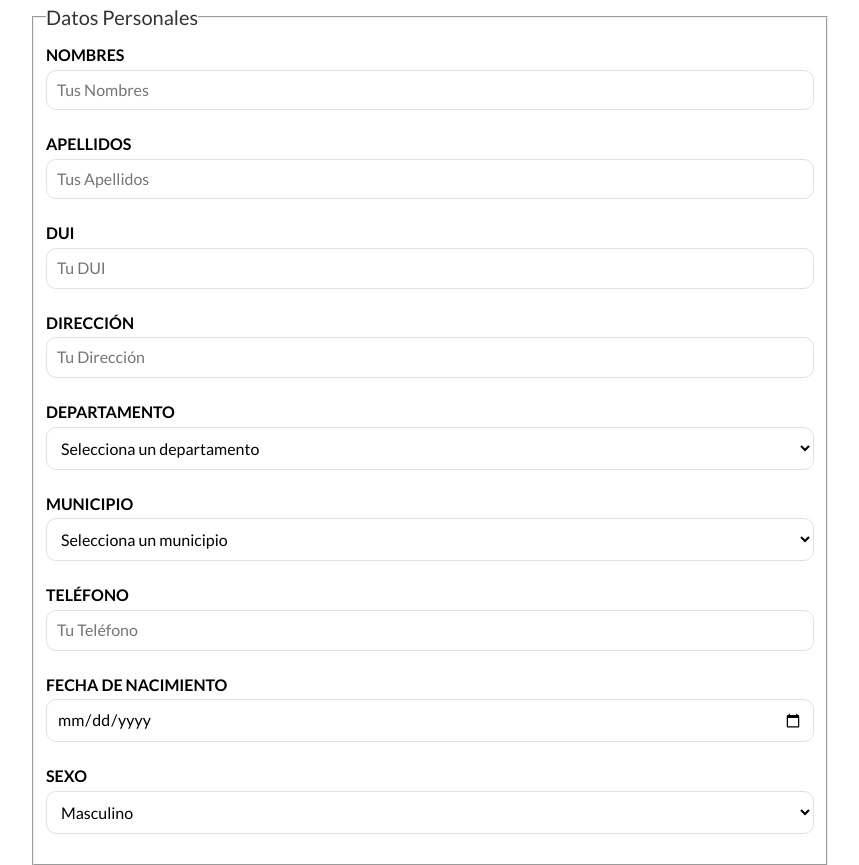
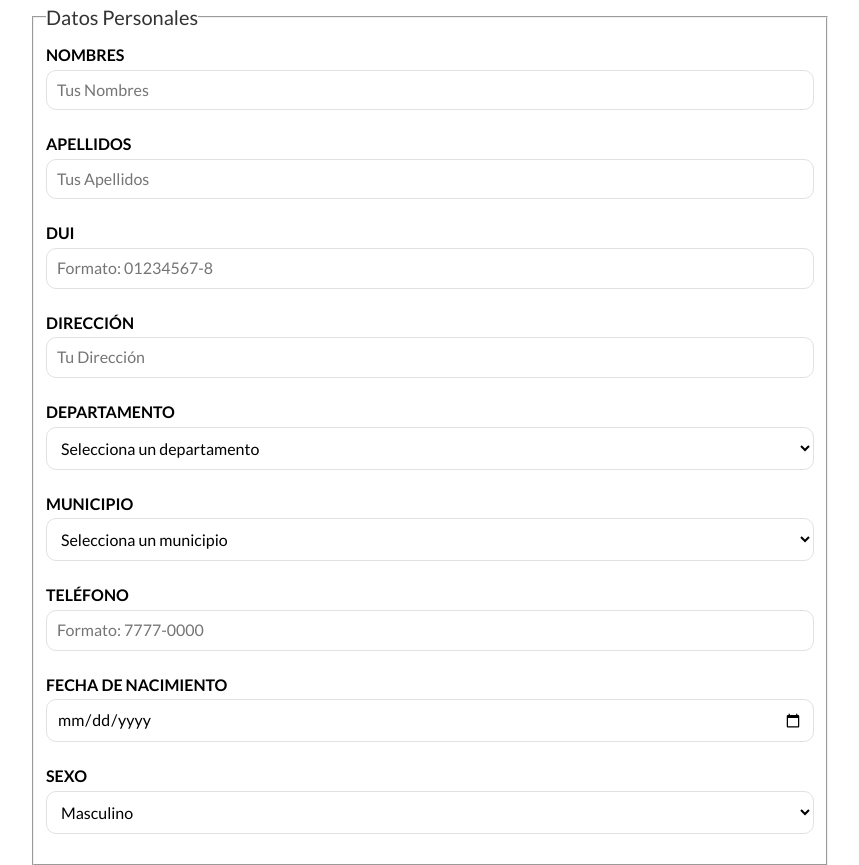
Before and after one commit to SaraiFlores0/ShoppinCenter, a PHP site: template views/auth/registroUsuario.php in a window 1280 px wide. Shown: the part 519-1384 px from the top of the page, without its empty margins (210-1069 px from the left). Run offline with PHP 8.4, Linux system fonts and the light colour scheme; the template is opened without the code that fills it, so the values that code supplies are empty; some libraries are stand-ins or nearby versions.

Commit message:
Update registroUsuario.php

```diff
--- a/views/auth/registroUsuario.php
+++ b/views/auth/registroUsuario.php
@@ -18,7 +18,7 @@
             <input type="text" name="apellidos" placeholder="Tus Apellidos" id="apellidos" required>
 
             <label for="dui">DUI</label>
-            <input type="text" name="dui" placeholder="Tu DUI" id="dui" required>
+            <input type="text" name="dui" placeholder="Formato: 01234567-8" id="dui" required>
 
             <label for="direccion">Dirección</label>
             <input type="text" name="direccion" placeholder="Tu Dirección" id="direccion" required>
@@ -40,10 +40,10 @@
             </select>
 
             <label for="telefono">Teléfono</label>
-            <input type="text" name="telefono" placeholder="Tu Teléfono" id="telefono" required>
+            <input type="text" name="telefono" placeholder="Formato: 7777-0000" id="telefono" required>
 
             <label for="fecha_nacimiento">Fecha de Nacimiento</label>
-            <input type="date" name="fecha_nacimiento" id="fecha_nacimiento" required>
+            <input type="date" name="fecha_nacimiento" id="fecha_nacimiento" min="1923-01-01" max="2005-01-01" required>
 
             <label for="sexo">Sexo</label>
             <select name="sexo" id="sexo" required>
```
